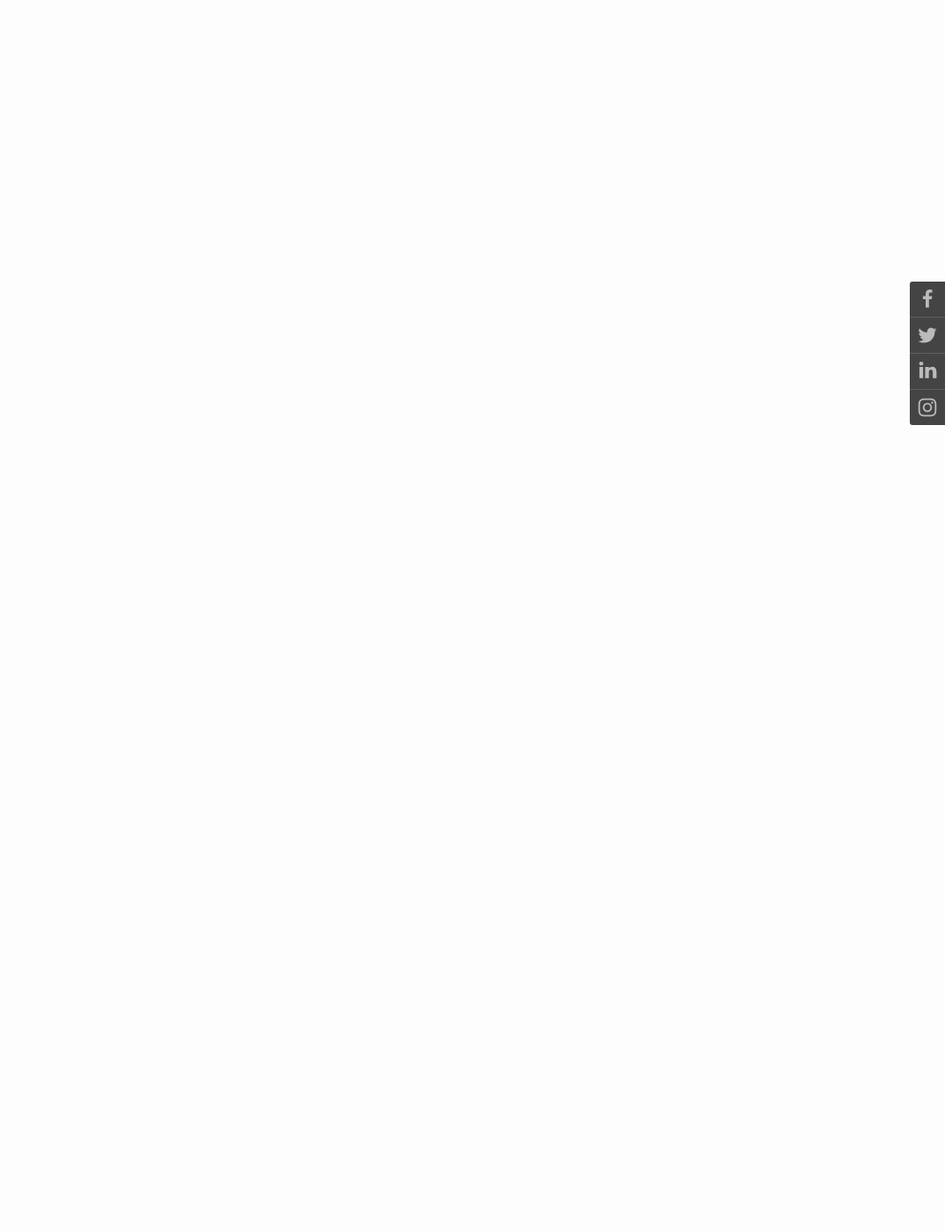
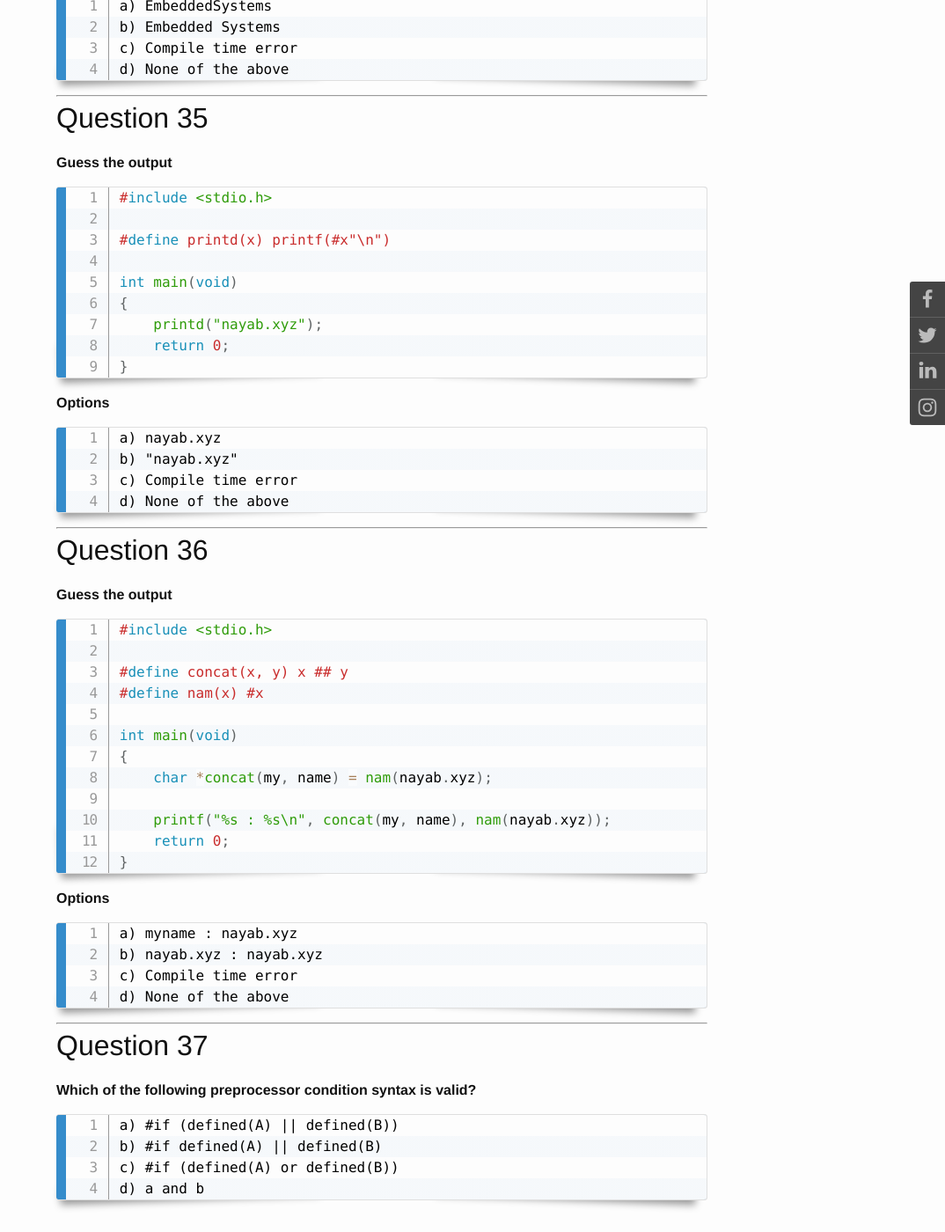
Before and after one commit to itsnayabsd/website, a Jekyll site: the page built from _posts/programming/2020-02-12-test-c-skills.md, in a window 1280 px wide and 1400 px high, scrolled down 20696 px. Shown: the whole window at 88% size, without its empty margins (206-1280 px from the left). Built offline with Jekyll 4.4.1, drawn with Linux system fonts in a browser that asks for light colours; comment, search, counter and statistics services are not loaded; some of the changed text lies outside the part shown.

Commit message:
Test C skills. Preprocessor completed

````diff
--- a/_posts/programming/2020-02-12-test-c-skills.md
+++ b/_posts/programming/2020-02-12-test-c-skills.md
@@ -861,3 +861,79 @@ b) 15 15
 c) Aborted (core dumped)
 d) 15 128
 ```
+___
+## Question 34
+**Guess the output**
+```C
+#include <stdio.h>
+
+#define EMBEDDED "Embedded"
+#define SYSTEMS "Systems"
+
+int main(void)
+{
+    printf("%s\n", EMBEDDEDSYSTEMS);
+    return 0;
+}
+```
+**Options**
+```
+a) EmbeddedSystems
+b) Embedded Systems
+c) Compile time error
+d) None of the above
+```
+___
+## Question 35
+**Guess the output**
+```C
+#include <stdio.h>
+
+#define printd(x) printf(#x"\n")
+
+int main(void)
+{
+    printd("nayab.xyz");
+    return 0;
+}
+```
+**Options**
+```
+a) nayab.xyz
+b) "nayab.xyz"
+c) Compile time error
+d) None of the above
+```
+___
+## Question 36
+**Guess the output**
+```C
+#include <stdio.h>
+
+#define concat(x, y) x ## y
+#define nam(x) #x
+
+int main(void)
+{
+    char *concat(my, name) = nam(nayab.xyz);
+
+    printf("%s : %s\n", concat(my, name), nam(nayab.xyz));
+    return 0;
+}
+```
+**Options**
+```
+a) myname : nayab.xyz
+b) nayab.xyz : nayab.xyz
+c) Compile time error
+d) None of the above
+```
+___
+## Question 37
+**Which of the following preprocessor condition syntax is valid?**
+```
+a) #if (defined(A) || defined(B))
+b) #if defined(A) || defined(B)
+c) #if (defined(A) or defined(B))
+d) a and b
+```
````
